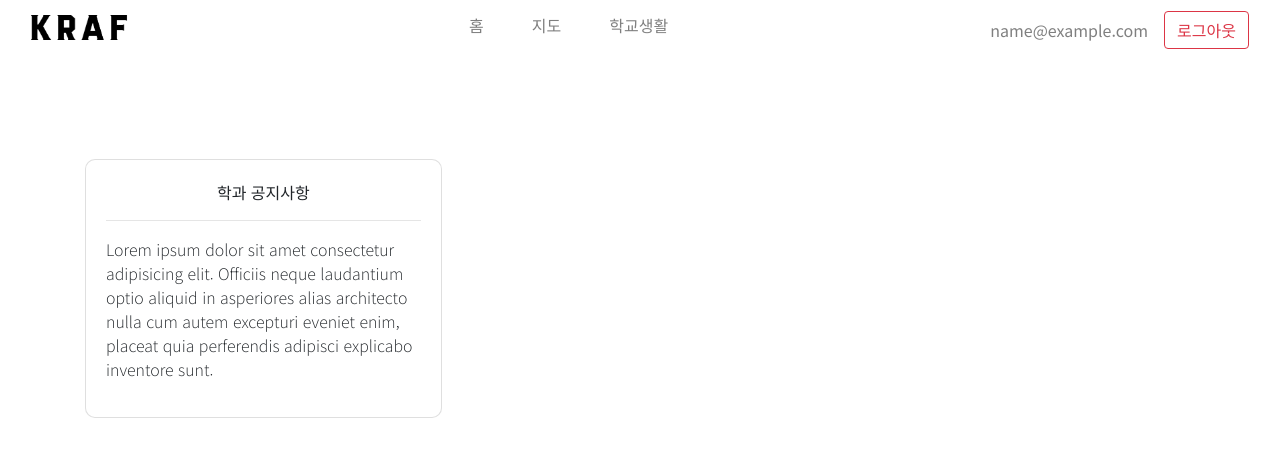
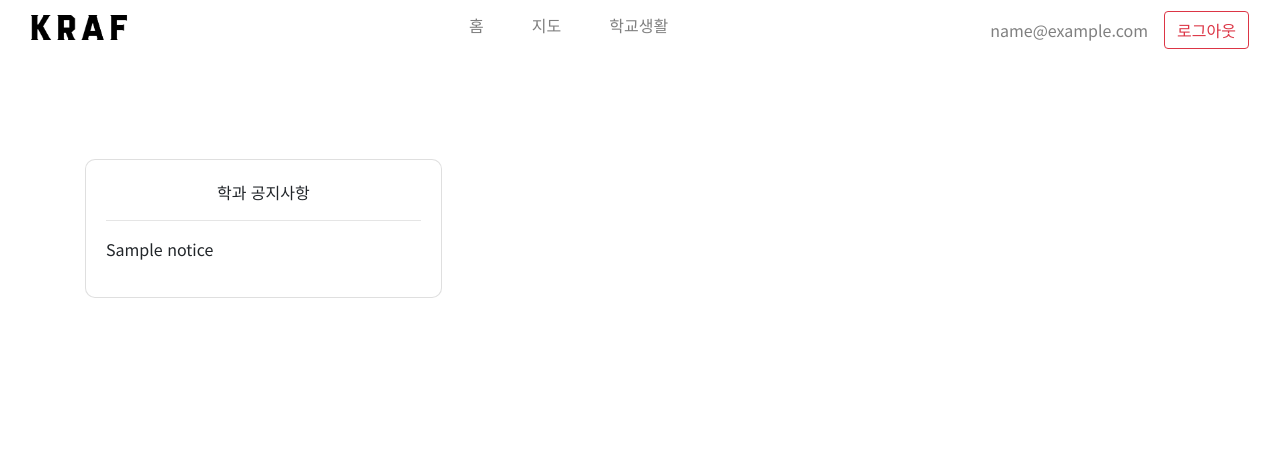
Before and after one commit to Sprint2Team3/kgu-life-kraf, a Python web app: template templates/index.html in a window 1280 px wide. Shown: the top 457 px of the page. Run offline with Jinja, Linux system fonts and the light colour scheme; the template is opened without the code that fills it: most values are stand-ins (such as "Sample title", 1, 10 or a date in 2020).

Commit message:
fix[index] : 홈페이지 학과 공지사항 데이터 연결 및 css 수정

```diff
--- a/src/flask/app.py
+++ b/src/flask/app.py
@@ -28,7 +28,8 @@ def inject_logined_email():
 # 기존 라우트
 @app.route('/')
 def home():
-    return render_template('index.html', current_path=request.path)
+    noticeList = db.department_notice.find({}, {'_id': 0})
+    return render_template('index.html', current_path=request.path, noticeList = noticeList)
 
 @app.route('/map')
 def map_page():
@@ -105,5 +106,7 @@ def logout():
     return jsonify({'success': True}), 200
 
 
+
+
 if __name__ == '__main__':
     app.run(debug=True)
--- a/static/style.css
+++ b/static/style.css
@@ -36,3 +36,9 @@
 .form-control::placeholder {
   color: rgb(184, 184, 184) !important;
 }
+
+.notices {
+  white-space: nowrap;
+  overflow: hidden;
+  text-overflow: ellipsis;
+}
--- a/templates/index.html
+++ b/templates/index.html
@@ -8,7 +8,11 @@
     <div class="card-body">
       <p style="text-align: center; font-weight: 400; " >학과 공지사항</p>
       <hr>
-      <p style="font-weight: 200;">Lorem ipsum dolor sit amet consectetur adipisicing elit. Officiis neque laudantium optio aliquid in asperiores alias architecto nulla cum autem excepturi eveniet enim, placeat quia perferendis adipisci explicabo inventore sunt.</p>
+      {% for notice in noticeList %}
+      <div>
+        <p class="notices">{{notice.title}}</p>
+      </div>
+      {% endfor %}
     </div>
   </div>
 </div>
```
